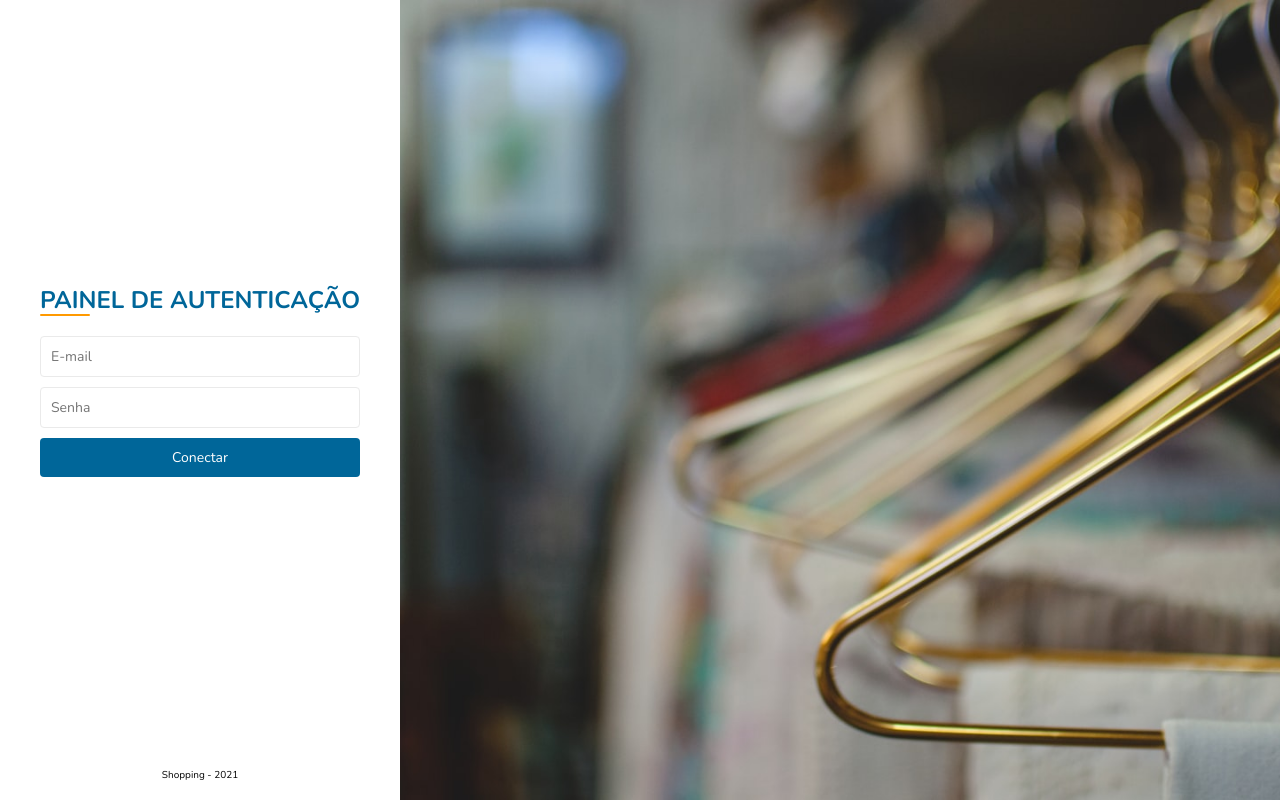
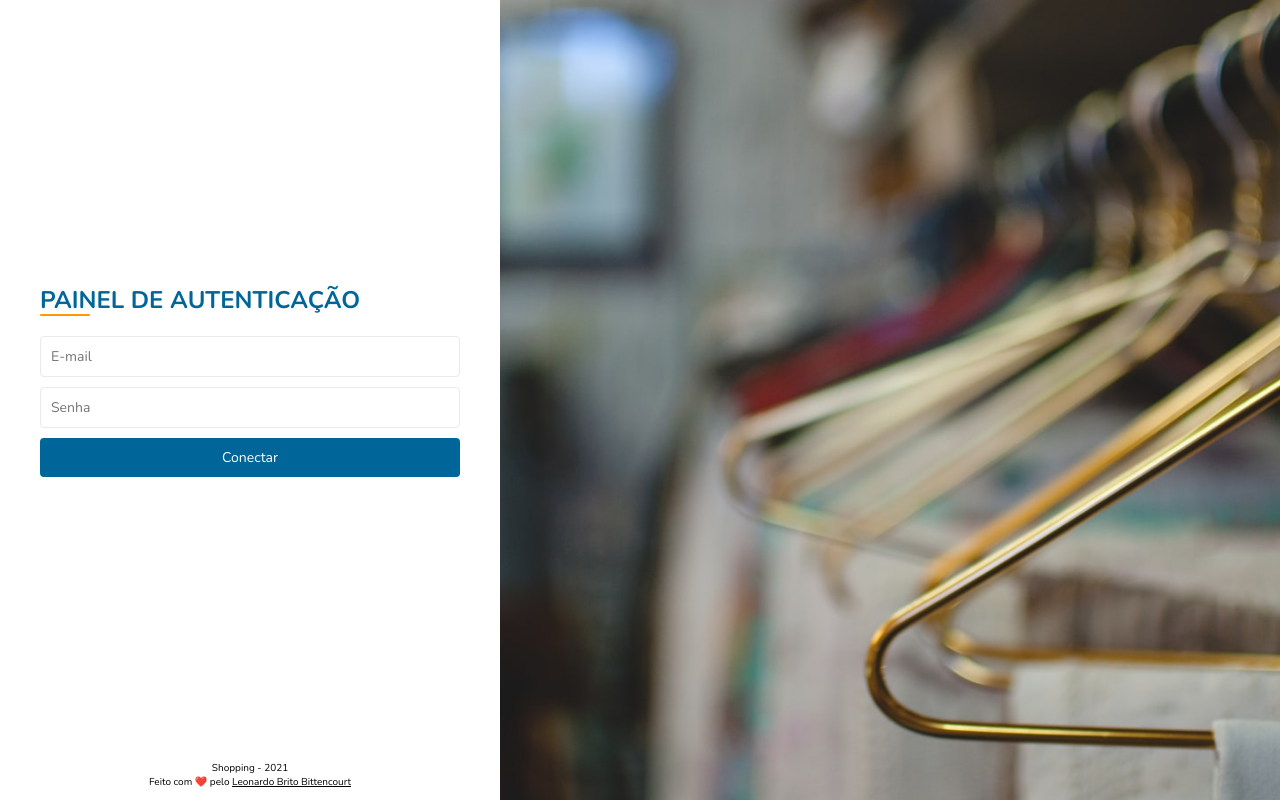
Before and after one commit to leobritob/shopping-frontend, a React (Create React App) app: page /login in a window 1280 px wide. Built offline with nearby package versions, Linux system fonts and the light colour scheme.

Commit message:
feat(login): some css improvements

```diff
--- a/src/App.tsx
+++ b/src/App.tsx
@@ -13,6 +13,10 @@ const GlobalStyles = createGlobalStyle<{ theme: ThemeType }>`
     box-sizing: border-box;
     font-family: Nunito, sans-serif;
   }
+
+  a {
+    color:#000;
+  }
 `
 
 export const App: React.FC = () => {
--- a/src/layouts/login-layout.tsx
+++ b/src/layouts/login-layout.tsx
@@ -5,15 +5,23 @@ import { Row, Column, Text } from 'components'
 export const LoginLayout: React.FC = ({ children }) => {
   return (
     <Row width="100%" height="100vh">
-      <Column width={{ _: '100%', sm: '400px' }} height="100vh" p="0 40px">
-        <Column flex={1}>{children}</Column>
+      <Column width={{ _: '100%', sm: '500px' }} height="100vh" p="0 40px">
+        <Column flex={1} width="100%">
+          {children}
+        </Column>
         <Column height="50px">
           <Text fontSize="smaller">Shopping - {new Date().getFullYear()}</Text>
+          <Text fontSize="smaller">
+            Feito com ❤️ pelo{' '}
+            <a href="https://github.com/leobritob" target="_blank" rel="noreferrer">
+              Leonardo Brito Bittencourt
+            </a>
+          </Text>
         </Column>
       </Column>
       <Column
         flex={1}
-        display={{ _: 'none', sm: 'block' }}
+        display={{ _: 'none', md: 'block' }}
         height="100vh"
         p="20px"
         backgroundImage="url('admin-background.jpeg')"
--- a/src/pages/login.tsx
+++ b/src/pages/login.tsx
@@ -7,7 +7,7 @@ import { Button, Column, Input, Title, Text } from 'components'
 import { useUserContext } from 'contexts'
 
 const schema = yup.object().shape({
-  email: yup.string().required('Por favor, preencha seu e-mail').nullable(),
+  email: yup.string().email('Informe um e-mail válido').required('Por favor, preencha seu e-mail').nullable(),
   password: yup.string().required('Por favor, preencha sua senha').nullable(),
 })
 
@@ -24,20 +24,18 @@ export const LoginPage: React.FC = () => {
   )
 
   return (
-    <Column bg="white">
-      <form onSubmit={handleSubmit(onSubmit)}>
+    <Column as="form" width="100%" alignItems="flex-start" onSubmit={handleSubmit(onSubmit)}>
       <Title>Painel de Autenticação</Title>
 
       <Input type="email" id="email" name="email" placeholder="E-mail" ref={register} />
-        {errors?.email?.message && <Text color="red">{errors?.email?.message}</Text>}
+      {errors?.email?.message && <Text color="danger">{errors?.email?.message}</Text>}
 
       <Input type="password" id="password" name="password" placeholder="Senha" mt="10px" ref={register} />
-        {errors?.password?.message && <Text color="red">{errors?.password?.message}</Text>}
+      {errors?.password?.message && <Text color="danger">{errors?.password?.message}</Text>}
 
       <Button type="submit" width="100%" my="10px">
         Conectar
       </Button>
-      </form>
     </Column>
   )
 }
--- a/src/styles/theme.ts
+++ b/src/styles/theme.ts
@@ -23,6 +23,7 @@ export const theme = {
     primary,
     primaryLighten: color(primary).lighten(0.5).hex(),
     primaryDarken: color(primary).darken(0.5).hex(),
+    danger: '#900',
   },
   radii: {
     borderRadius: 4,
```
Lines whose indentation alone changed are shown as unchanged.
